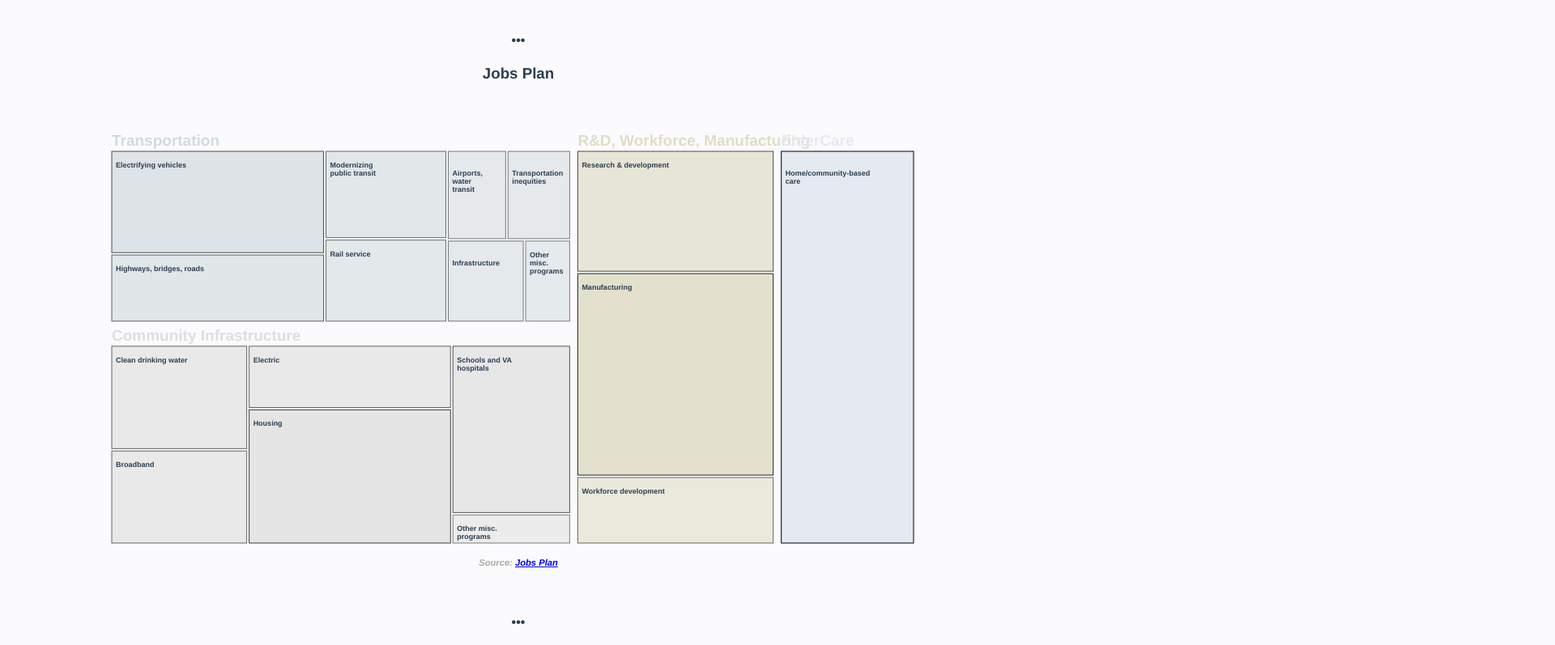
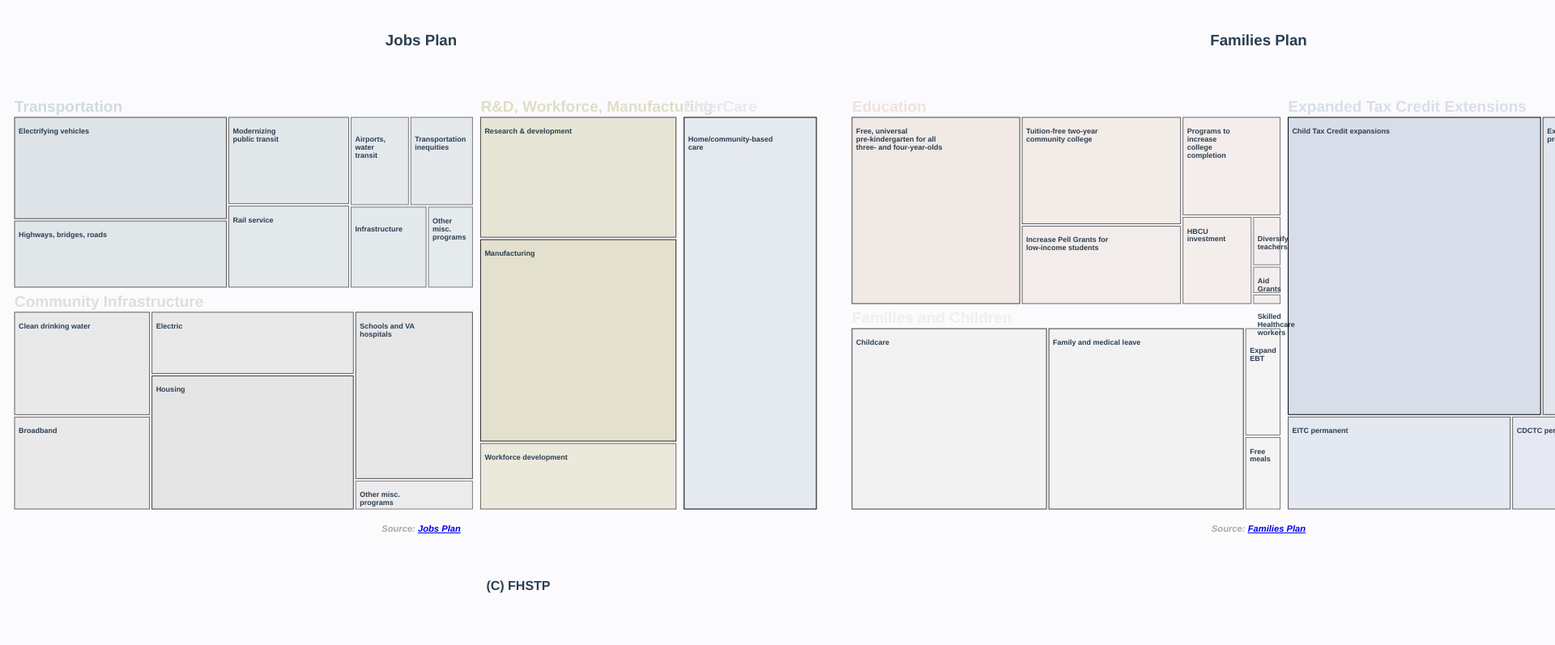
Before and after one commit to doomsayer2/Onboarding_DDJ_UseCase, a website built with Vite: page DDJ_Treemap_Rebuild/index.html in a window 1280 px wide. Shown: the part 100-897 px from the top of the page at 81% size, 1920 px wide, since content can reach past the window. After the commit the page ends 841 px from the top, so only its background shows below. Built offline with nearby package versions, Linux system fonts and the light colour scheme; what @antv/dw-analyzer, d3-v6-tip would draw is missing.

Commit message:
Introduce 2 column layout but it is not perfect yet (refs #1).

```diff
--- a/DDJ_Treemap_Rebuild/index.html
+++ b/DDJ_Treemap_Rebuild/index.html
@@ -13,24 +13,28 @@
 
       <br />
 
-      <h4>•••</h4>
-      <h3>Jobs Plan</h3>
-      <div id="chart"></div>
-      <span class="sourceInfo"><strong>Source:</strong> <a href="https://www.investopedia.com/what-s-in-joe-biden-s-usd2-trillion-american-jobs-plan-5120273">Jobs Plan</a></span>
+      <div class="container">
+        <!-- <h4>•••</h4> -->
+        <div class="cell">
+          <h3>Jobs Plan</h3>
+          <div id="chart"></div>
+          <span class="sourceInfo"><strong>Source:</strong> <a href="https://www.investopedia.com/what-s-in-joe-biden-s-usd2-trillion-american-jobs-plan-5120273">Jobs Plan</a></span>
+        </div>
+        <!-- <h4>•••</h4> -->
+        <div class="cell">
+          <h3>Families Plan</h3>
+          <div id="chart2"></div>
+          <span class="sourceInfo"><strong>Source:</strong> <a href="https://www.crfb.org/blogs/whats-president-bidens-american-families-plan">Families Plan</a></span>
+        </div>
+      </div>
 
       <br />
       <br />
       <br />
 
-      <h4>•••</h4>
-      <h3>Families Plan</h3>
-      <div id="chart2"></div>
-      <span class="sourceInfo"><strong>Source:</strong> <a href="https://www.crfb.org/blogs/whats-president-bidens-american-families-plan">Families Plan</a></span>
-
-      <br />
-      <br />
-      <br />
-      <div id="autoChart"></div>
+      <footer>
+        (C) FHSTP
+      </footer>
     </div>
     <script type="module" src="/main.js"></script>
   </body>
--- a/DDJ_Treemap_Rebuild/style.css
+++ b/DDJ_Treemap_Rebuild/style.css
@@ -6,6 +6,14 @@ body {
   color: #2c3e50;
   background-color: #fbfbfd;
   font-weight: bolder;
+}
+
+.container {
+  display: grid;
+  grid-template-columns: repeat(2, 1fr);
+  grid-template-rows: 1fr;
+  grid-column-gap: 10px;
+  grid-row-gap: 0px;
 }
 
 .sourceInfo {
```
